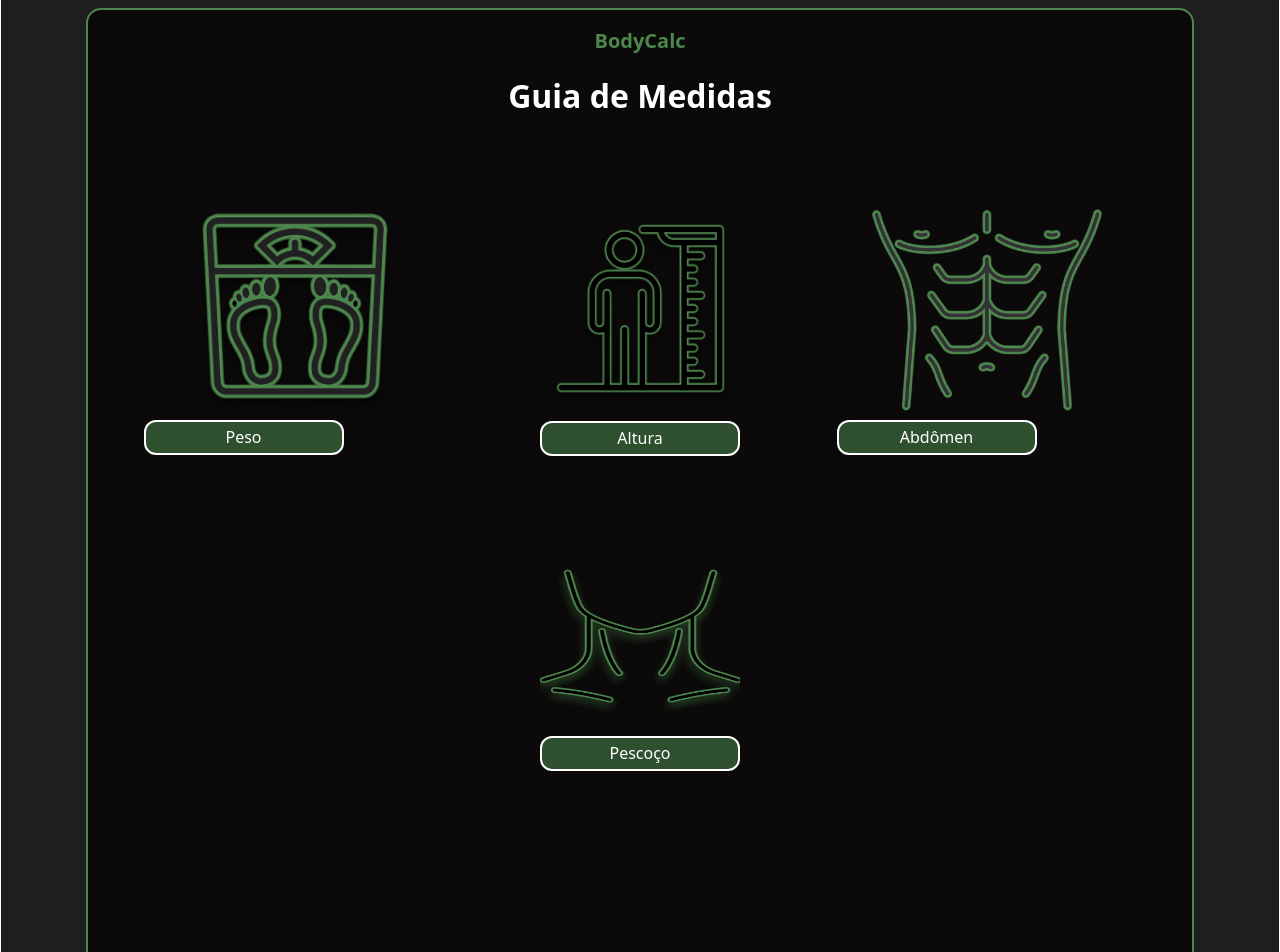
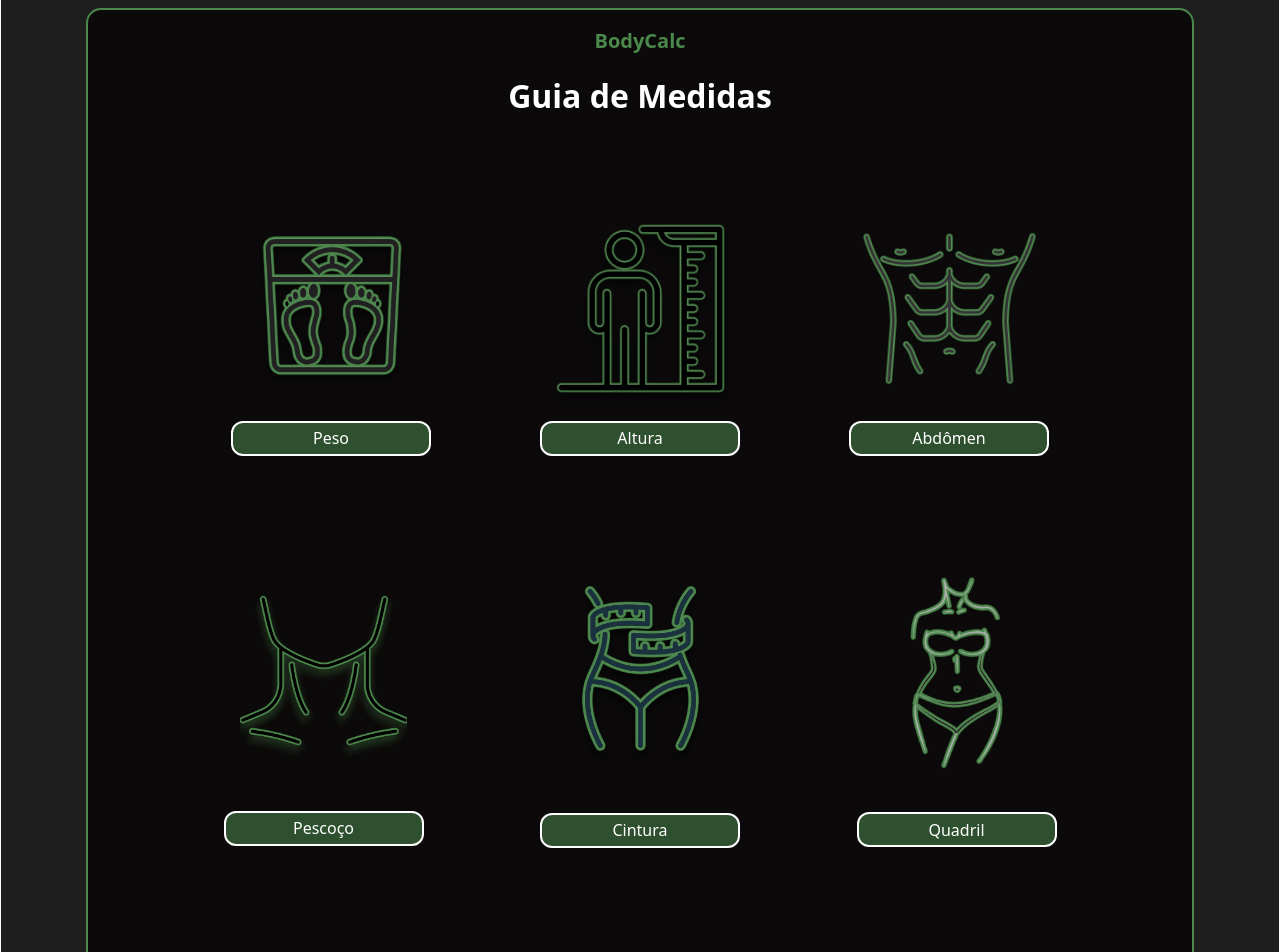
Before and after one commit to renan-almeida/BodyCalc, a React (Vite) app: page /Medidas in a window 1280 px wide. Shown: the part 380-1332 px from the top of the page. Built offline with nearby package versions, Linux system fonts and the light colour scheme.

Commit message:
modificações no menu e Measures.

```diff
--- a/src/components/Menu.jsx
+++ b/src/components/Menu.jsx
@@ -23,7 +23,7 @@ function Menu() {
             transition={{ duration: 1 }}>
             <ul className="flex gap-[208px] text-white font-semibold mt-8">
                 <li onClick={onClickInitial}>Inicio</li>
-                <li onClick={onSeeBfTableClick}>Tabela de BF</li>
+                <li onClick={onSeeBfTableClick}>Tabelas de BF</li>
                 <li onClick={onSeeMeasuresClick}>Como medir?</li>
                 <li onClick={onClick}>Sobre</li>
             </ul>
--- a/src/pages/Measures.jsx
+++ b/src/pages/Measures.jsx
@@ -5,6 +5,8 @@ import peso from "../assets/peso.png";
 import altura from "../assets/altura.png";
 import abdomen from "../assets/abdomen.png"
 import pescoco from "../assets/pescoco.png";
+import cintura from "../assets/cintura.png";
+import quadril from "../assets/quadril.png";
 import Img from "../components/Img";
 import Button from "../components/Button";
 
@@ -29,35 +31,43 @@ function Measures() {
                     <motion.p className="text-[#4B884B] text-[20px] font-bold mt-4 text-center"
                         initial={{ opacity: 0, y: -50 }}
                         animate={{ opacity: 1, y: 0 }}
-                        transition={{ duration: 1, ease: "easeOut" }}>
+                        transition={{ duration: 0.5, ease: "easeOut" }}>
                         BodyCalc
                     </motion.p>
                     <motion.h1 className="text-white text-[32px] font-bold mt-4 text-center"
                         initial={{ opacity: 0, y: -50 }}
                         animate={{ opacity: 1, y: 0 }}
-                        transition={{ duration: 1, ease: "easeOut" }}>
+                        transition={{ duration: 0.5, ease: "easeOut" }}>
                             Guia de Medidas
                     </motion.h1>
                     <div className='flex justify-center gap-21'>
-                        <div className="flex flex-col">
-                            <Img src={peso} alt="Como medir o peso" className="h-[300px] top-10 relative" />
+                        <div className='mt-9 flex flex-col items-center gap-10 '>
+                            <Img src={peso} alt="Como medir o peso" className="h-[225px] top-10  relative " />
                             <Button>Peso</Button>
                         </div>
                         <div className='mt-9 flex flex-col items-center gap-10 '>
                             <Img src={altura} alt="Como medir a altura" className="h-[225px] top-10 relative" />
                             <Button>Altura</Button>
                         </div>
-                        <div className="flex flex-col">
-                            <Img src={abdomen} alt="Como medir o abdomen" className="h-[300px] top-10 relative" />
+                        <div className="flex flex-col gap-10 mt-9 items-center">
+                            <Img src={abdomen} alt="Como medir o abdomen" className="h-[225px] top-10 relative " />
                             <Button>Abdômen</Button>
                         </div>
                     </div>
-                     <div className=" flex items-center justify-center mt-10">
-                            <div className="gap-10 flex flex-col">
-                                <Img src={pescoco} alt="Como medir o pescoço" className="h-[200px] top-10 relative" />
+                    <div className=" flex items-center justify-center mt-10 gap-21">
+                            <div className="gap-22 flex flex-col items-center">
+                                <Img src={pescoco} alt="Como medir o pescoço" className="h-[225px] top-15 relative" />
                                 <Button>Pescoço</Button>
                             </div>
-                        </div>
+                            <div className="gap-13 flex flex-col items-center">
+                                <Img src={cintura} alt="Como medir a cintura" className="h-[265px] top-10 relative" />
+                                <Button>Cintura</Button>
+                            </div>
+                            <div className="flex flex-col items-center gap-20">
+                                <Img src={quadril} alt="Como medir o quadril" className="h-[200px] top-10 relative mt-9"/>
+                                <Button>Quadril</Button>
+                            </div>
+                    </div>
                 </div>
                 </div>
             </div>
```
